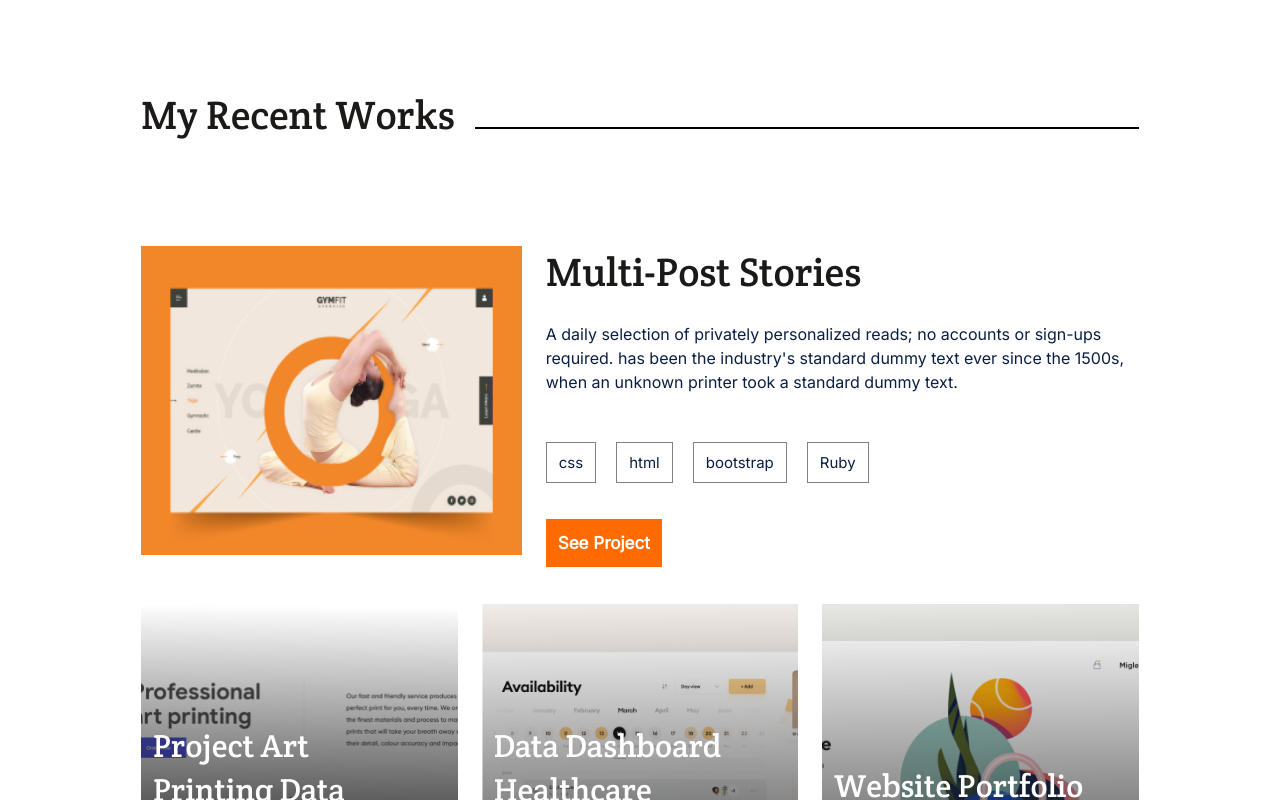
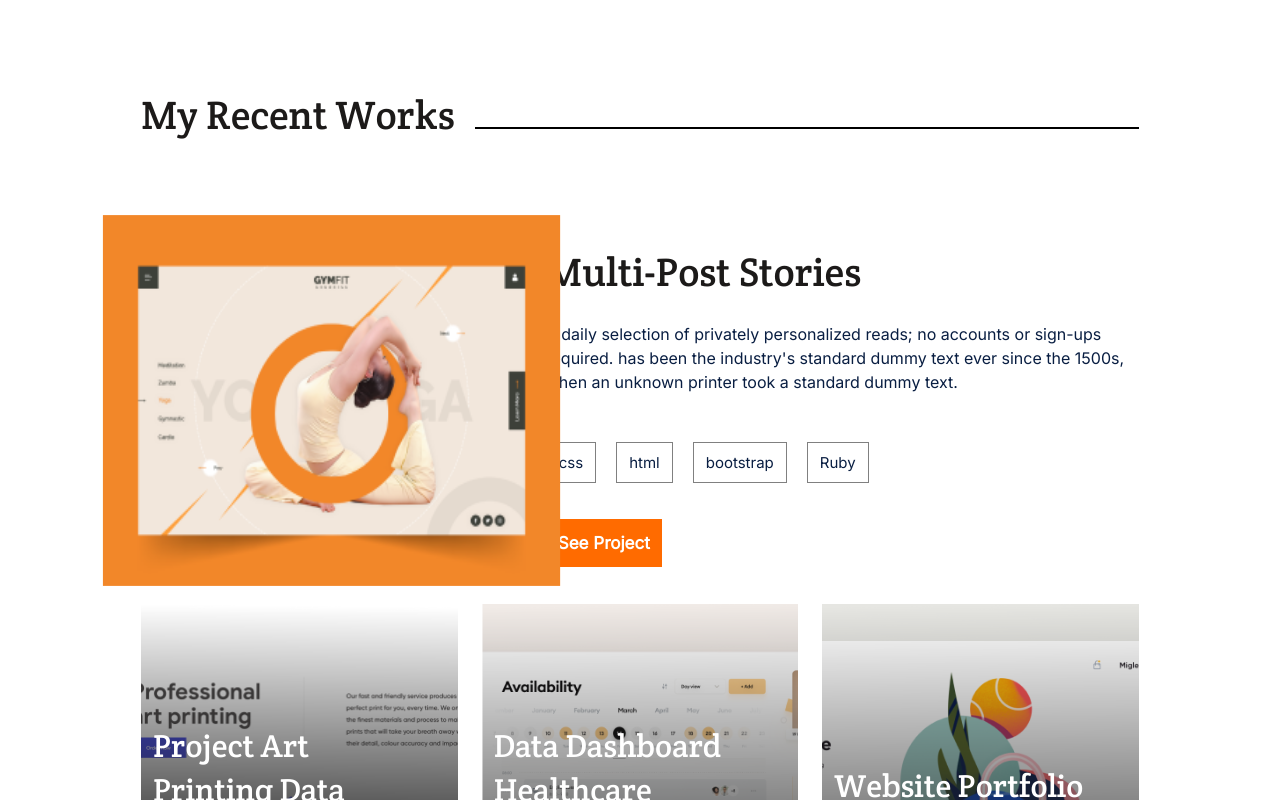
Before and after one commit to henry-dura/Portfolio, a website: page index.html in a window 1280 px wide. In both pictures the pointer is over the picture 331 px from the left and 1627 px from the top of the page. Shown: the part 1227-2027 px from the top of the page. Drawn offline with Linux system fonts and the light colour scheme.

Commit message:
add transition to story section image

```diff
--- a/style.css
+++ b/style.css
@@ -390,10 +390,10 @@ hr.foot {
   }
 
   @keyframes slidein {
-    from{
+    from {
       margin-left: -100%;
     }
-    to{
+    to {
       margin-left: 0%;
     }
   }
@@ -631,4 +631,9 @@ hr.foot {
     display: flex;
     gap: 14px;
   }
+
+  .work-img:hover {
+    transform: scale(1.2);
+    transition: transform 2s;
+  }
 }
```
